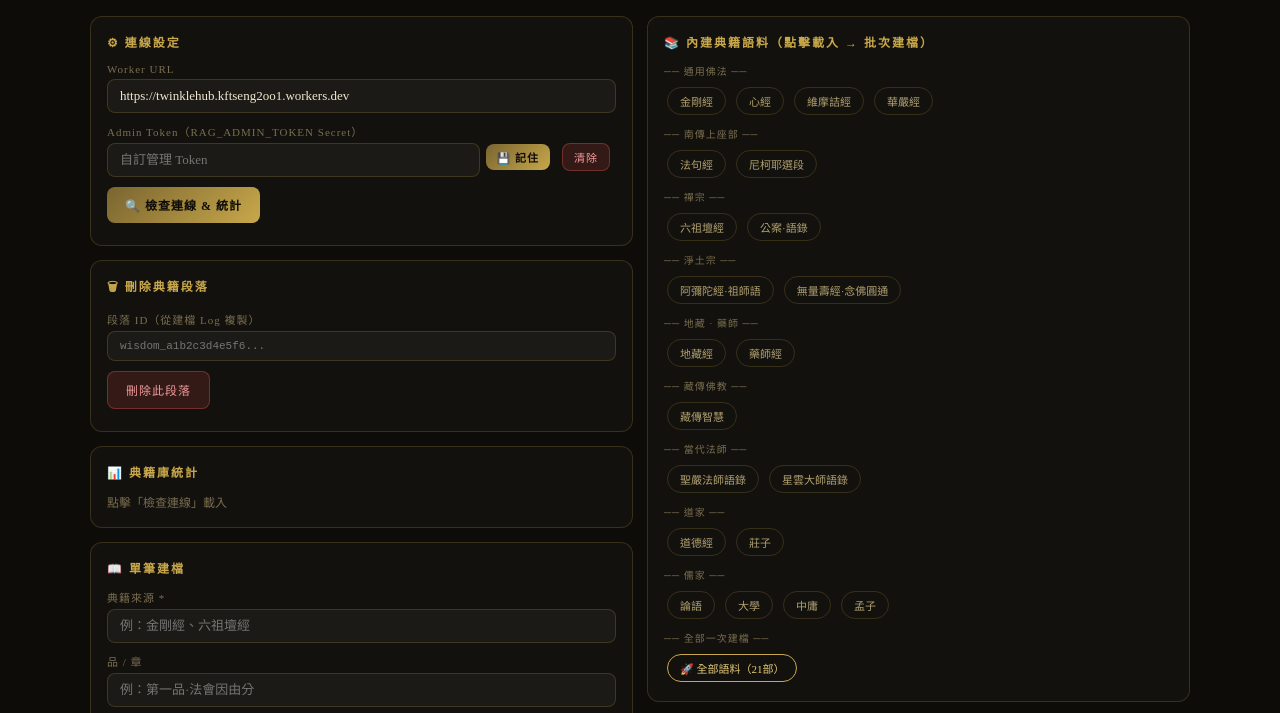
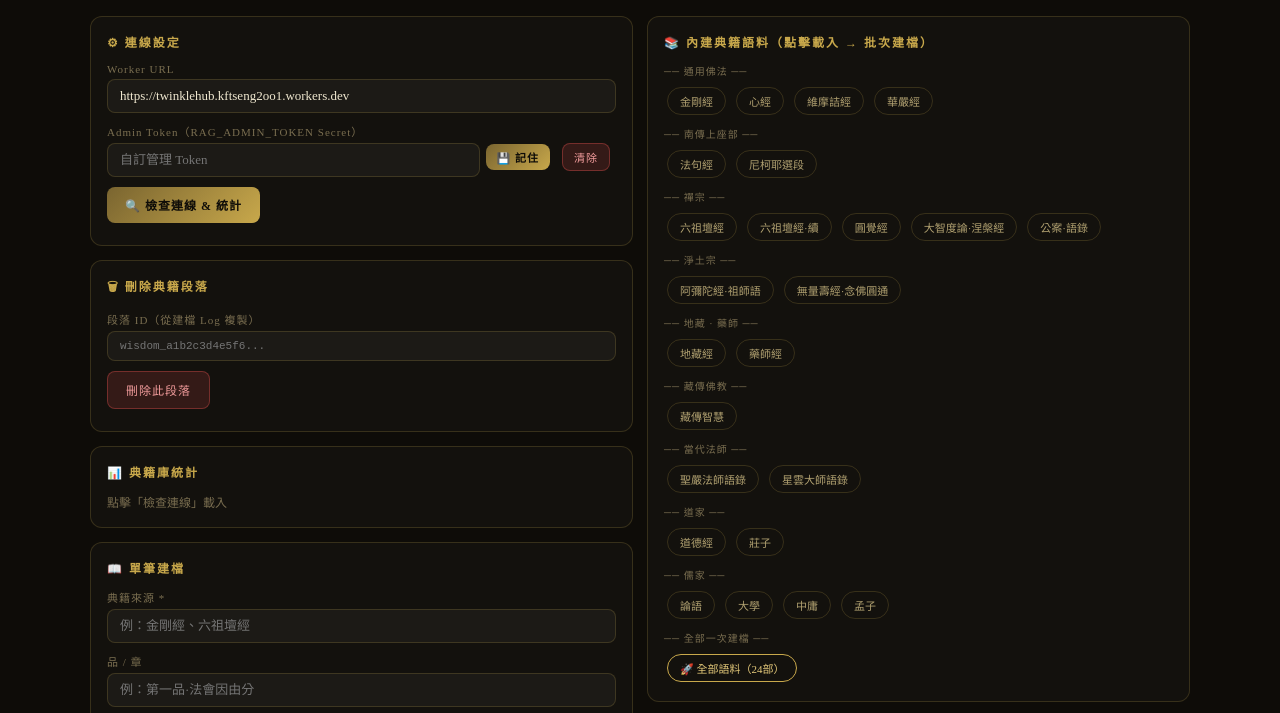
Before and after one commit to kftseng2oo1/indexer, a plain HTML site: page index.html in a window 1280 px wide. Shown: the part 69-782 px from the top of the page. Drawn offline with Linux system fonts and the light colour scheme.

Commit message:
Indexer: add 圓覺經, 六祖壇經續, 大智度論/涅槃經 (132 segments)
Co-Authored-By: Claude Sonnet 5.5 <noreply@anthropic.com>
Claude-Session: https://claude.ai/code/session_017a1SUMZg9Vv3URqj1PBcsC

```diff
--- a/index.html
+++ b/index.html
@@ -143,6 +143,9 @@ select option{background:#1a1710;}
       <span class="corpus-chip" data-corpus="nikaya"       onclick="loadCorpus(this,'nikaya')">尼柯耶選段</span>
       <div style="font-size:10px;color:var(--text3);letter-spacing:1px;margin:8px 0 6px;">── 禪宗 ──</div>
       <span class="corpus-chip" data-corpus="platform"     onclick="loadCorpus(this,'platform')">六祖壇經</span>
+      <span class="corpus-chip" data-corpus="platform_more" onclick="loadCorpus(this,'platform_more')">六祖壇經·續</span>
+      <span class="corpus-chip" data-corpus="yuanjue"      onclick="loadCorpus(this,'yuanjue')">圓覺經</span>
+      <span class="corpus-chip" data-corpus="mahayana_more" onclick="loadCorpus(this,'mahayana_more')">大智度論·涅槃經</span>
       <span class="corpus-chip" data-corpus="zen_koan"     onclick="loadCorpus(this,'zen_koan')">公案·語錄</span>
       <div style="font-size:10px;color:var(--text3);letter-spacing:1px;margin:8px 0 6px;">── 淨土宗 ──</div>
       <span class="corpus-chip" data-corpus="amitabha"     onclick="loadCorpus(this,'amitabha')">阿彌陀經·祖師語</span>
@@ -164,7 +167,7 @@ select option{background:#1a1710;}
       <span class="corpus-chip" data-corpus="zhongyong"  onclick="loadCorpus(this,'zhongyong')">中庸</span>
       <span class="corpus-chip" data-corpus="mengzi"     onclick="loadCorpus(this,'mengzi')">孟子</span>
       <div style="font-size:10px;color:var(--text3);letter-spacing:1px;margin:8px 0 6px;">── 全部一次建檔 ──</div>
-      <span class="corpus-chip" style="border-color:var(--gold);color:var(--gold2);" onclick="loadAllCorpus()">🚀 全部語料（21部）</span>
+      <span class="corpus-chip" style="border-color:var(--gold);color:var(--gold2);" onclick="loadAllCorpus()">🚀 全部語料（24部）</span>
     </div>
   </div>
 
@@ -826,6 +829,116 @@ const CORPUS = {
       "text": "諸佛如來是法界身，入一切眾生心想中。是故汝等心想佛時，是心即是三十二相、八十隨形好，是心作佛，是心是佛。",
       "translation": "諸佛如來以法界為身，進入一切眾生的心念之中。因此你們心裡想著佛的時候，這顆心就具備佛的相好；這顆心能成佛，這顆心就是佛。",
       "concept_essence": "佛不在遠處，就在當下的一念。心念所向，就是修行所在；這句話把淨土的他力信仰與自心清淨連在一起。"
+    }
+  ],
+  "yuanjue": [
+    {
+      "source": "圓覺經",
+      "chapter": "文殊菩薩章",
+      "tags": [
+        "幻化",
+        "覺知",
+        "放下"
+      ],
+      "tradition": "general",
+      "text": "一切眾生種種幻化，皆生如來圓覺妙心。",
+      "translation": "一切眾生所經歷的種種虛幻變化，其實都是從如來圓滿覺悟的妙心中生起的。",
+      "concept_essence": "把煩惱與境遇看作如幻的現象，而非實體。看見它們不是為了否定生活，而是不被它牽著走，因為能覺知的那顆心本身是清明的。"
+    },
+    {
+      "source": "圓覺經",
+      "chapter": "文殊菩薩章",
+      "tags": [
+        "知幻",
+        "離幻",
+        "覺"
+      ],
+      "tradition": "general",
+      "text": "知幻即離，不作方便；離幻即覺，亦無漸次。",
+      "translation": "認清那是幻象，就當下離開它，不必另外再做方便手段；離開幻象就是覺悟，也沒有一步一步的次第。",
+      "concept_essence": "覺察本身就是出口。當你清楚看見念頭、情緒只是起伏，不必先把它處理乾淨，覺察的那一刻已經鬆開了。"
+    },
+    {
+      "source": "圓覺經",
+      "chapter": "修行要語",
+      "tags": [
+        "妄念",
+        "覺照",
+        "不攀緣"
+      ],
+      "tradition": "general",
+      "text": "居一切時，不起妄念；於諸妄心，亦不息滅；住妄想境，不加了知；於無了知，不辨真實。",
+      "translation": "在任何時候，不生起虛妄的念頭；對已有的妄念，也不刻意去壓制消滅；處在妄想的境界裡，不再去分別了解；在沒有分別的狀態中，也不再去辨別真假。",
+      "concept_essence": "放鬆的修行：不壓抑念頭，也不追著念頭跑。對失眠、焦慮、反覆想事情的人特別有幫助，讓念頭自己來去，不與它角力。"
+    }
+  ],
+  "platform_more": [
+    {
+      "source": "六祖壇經",
+      "chapter": "行由品第一",
+      "tags": [
+        "自性",
+        "清淨",
+        "本具"
+      ],
+      "tradition": "general",
+      "text": "何期自性，本自清淨；何期自性，本不生滅；何期自性，本自具足；何期自性，本無動搖；何期自性，能生萬法。",
+      "translation": "沒想到自己的本性，本來就清淨；沒想到自性本來不生不滅；沒想到自性本來就圓滿具足；沒想到自性本來不動搖；沒想到自性能生出一切萬法。",
+      "concept_essence": "六祖開悟時的五句話：你要找的東西，本來就在自己身上，不假外求。可用來緩解「自己不夠好」的匱乏感。"
+    },
+    {
+      "source": "六祖壇經",
+      "chapter": "行由品第一",
+      "tags": [
+        "自度",
+        "覺悟",
+        "自力"
+      ],
+      "tradition": "general",
+      "text": "迷時師度，悟時自度。",
+      "translation": "迷惑的時候靠老師引導，覺悟之後，就是自己度自己。",
+      "concept_essence": "師父與經典是引路人，最終要自己走。別把答案全交給別人，包括這個 App。"
+    },
+    {
+      "source": "六祖壇經",
+      "chapter": "定慧品第四",
+      "tags": [
+        "一行三昧",
+        "直心",
+        "日常"
+      ],
+      "tradition": "general",
+      "text": "一行三昧者，於一切處，行住坐臥，常行一直心是也。",
+      "translation": "所謂一行三昧，就是在任何地方、行走、站立、坐下、躺臥時，都保持一顆正直不彎曲的心。",
+      "concept_essence": "修行不必另設時間地點。在日常每個動作裡，保持誠實、不造作的心，就是修行。"
+    }
+  ],
+  "mahayana_more": [
+    {
+      "source": "大智度論",
+      "chapter": "卷二十七",
+      "tags": [
+        "慈",
+        "悲",
+        "利他"
+      ],
+      "tradition": "general",
+      "text": "大慈與一切眾生樂，大悲拔一切眾生苦。",
+      "translation": "大慈是給予一切眾生快樂，大悲是拔除一切眾生的痛苦。",
+      "concept_essence": "慈與悲的簡明定義。面對他人的難處時，可以先問自己：我能給對方什麼安樂？我能幫他減輕什麼苦？"
+    },
+    {
+      "source": "大般涅槃經",
+      "chapter": "師子吼菩薩品",
+      "tags": [
+        "佛性",
+        "平等",
+        "自信"
+      ],
+      "tradition": "general",
+      "text": "一切眾生，悉有佛性。",
+      "translation": "所有的眾生，都具有成佛的本性。",
+      "concept_essence": "每個人本具覺悟的潛能，不因出身、過錯而喪失。是自我否定的人很需要聽見的一句話。"
     }
   ],
   "vimalakirti": [
--- a/sw.js
+++ b/sw.js
@@ -2,7 +2,7 @@
 // Cache key: 文本注入-v1
 // Strategy: Stale-While-Revalidate (HTML) + Cache-First (assets)
 
-const CACHE_NAME = '文本注入-v3';
+const CACHE_NAME = '文本注入-v4';
 const PRECACHE_URLS = [
     "/indexer/index.html",
     "/indexer/sw.js",
```
